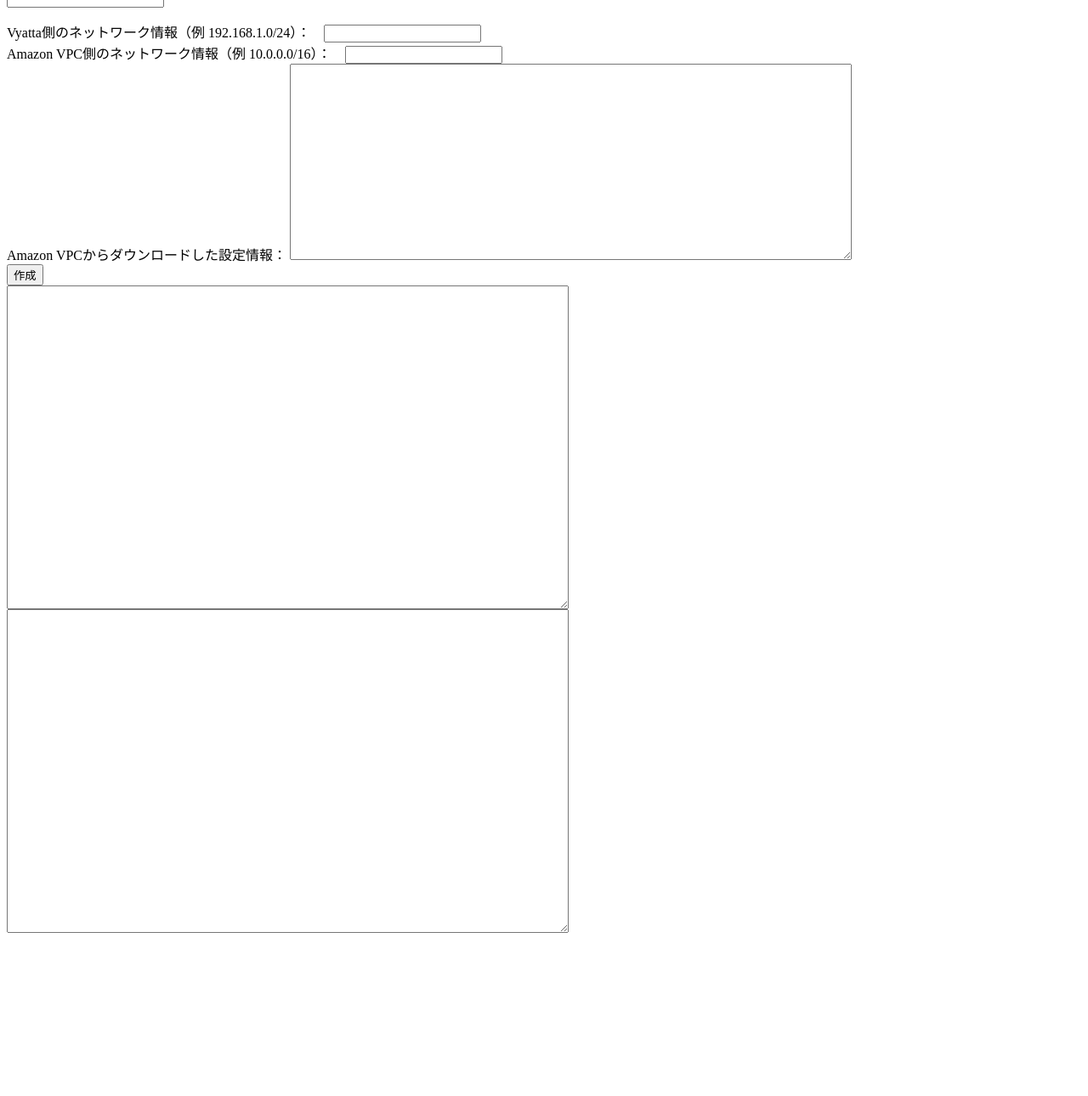
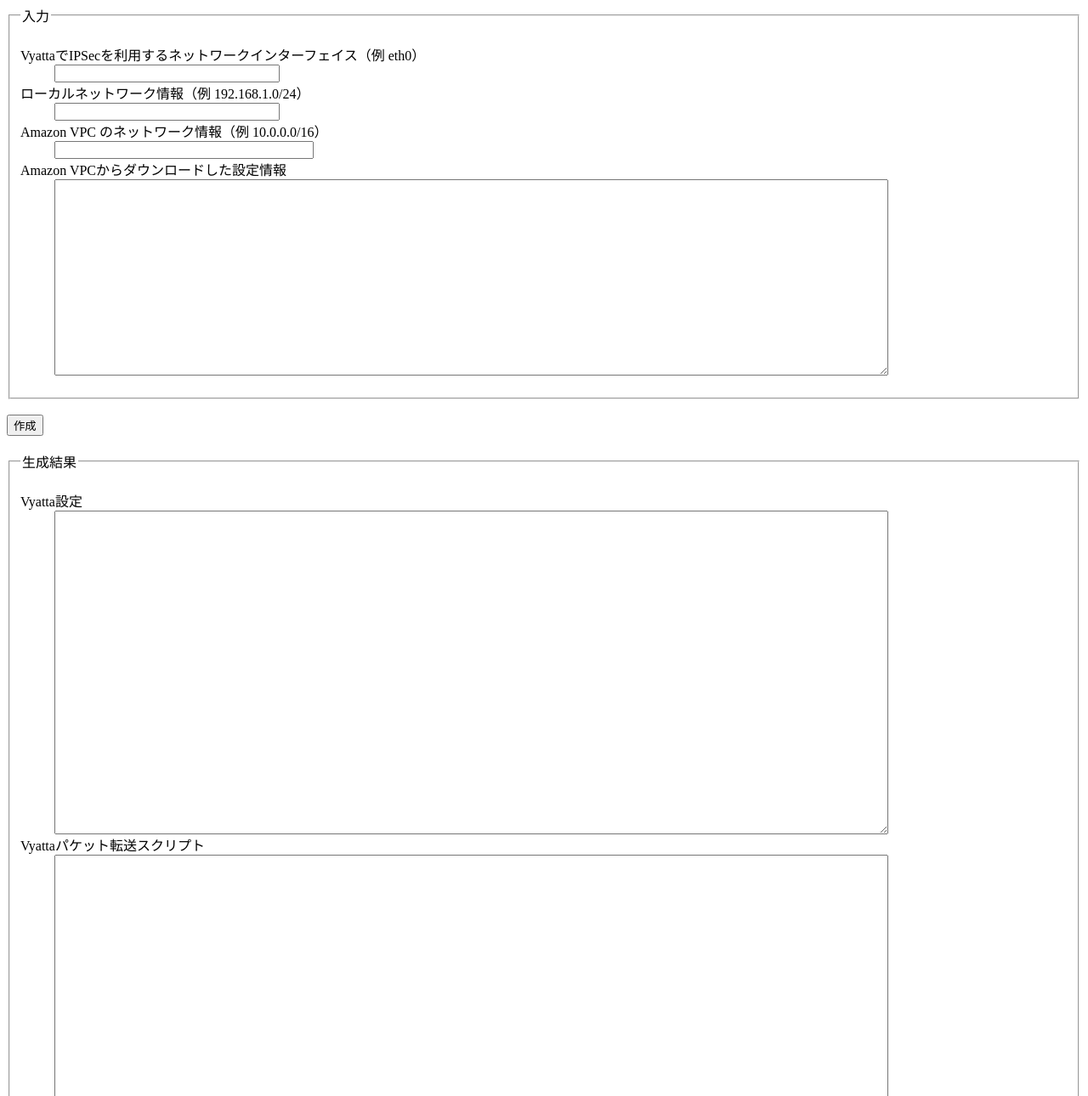
Before and after one commit to kikumoto/gen-vyatta-conf-for-vpc, a plain HTML site: page public_html/index.html in a window 1280 px wide. Shown: the part 60-1350 px from the top of the page at 85% size. Before the commit the page ends 1166 px from the top, so only its background shows below. Drawn offline with Linux system fonts and the light colour scheme.

Commit message:
Appearance of HTML is improved.

```diff
--- a/public_html/index.html
+++ b/public_html/index.html
@@ -6,33 +6,45 @@
 <script type="text/javascript" src="js/generator.js"></script>
 </head>
 <body>
-<div>
-<div>
-<p>Vyatta側でIPSecを利用するネットワークインターフェイス（例 eth0）</p>
-<p><input id="interface"></input></p>
-</div>
-<div>
-Vyatta側のネットワーク情報（例 192.168.1.0/24）：　<input id="local_subnet"></input>
-</div>
-<div>
-Amazon VPC側のネットワーク情報（例 10.0.0.0/16）：　<input id="remote_subnet"></input>
-</div>
-<div>
-Amazon VPCからダウンロードした設定情報：
-<textarea id="config" cols="80" rows="15">
-</textarea>
-</div>
+<h1>Vyatta Configuration Generator for Amazon VPC</h1>
+<fieldset>
+<legend>入力</legend>
+<dl>
+	<dt>VyattaでIPSecを利用するネットワークインターフェイス（例 eth0）</dt>
+	<dd><input id="interface" size="30" /></dd>
+
+	<dt>ローカルネットワーク情報（例 192.168.1.0/24）</dt>
+	<dd><input id="local_subnet" size="30" /></dd>
+
+	<dt>Amazon VPC のネットワーク情報（例 10.0.0.0/16）</dt>
+	<dd><input id="remote_subnet" size="35" /></dd>
+
+	<dt>Amazon VPCからダウンロードした設定情報</dt>
+	<dd><textarea id="config" cols="120" rows="15"></textarea></dd>
+</dl>
+</fieldset>
+
+<br/>
 <div><button id="generate">作成</button></div>
-<div>
-<textarea id="config_result" readonly cols="80" rows="25">
-</textarea>
-</div>
-<div>
-<textarea id="setupscript_result" readonly cols="80" rows="25">
-</textarea>
-</div>
-</div>
-<div>
+<br/>
+
+<fieldset>
+<legend>生成結果</legend>
+<dl>
+  <dt>Vyatta設定</dt>
+  <dd>
+    <textarea id="config_result" readonly cols="120" rows="25">
+    </textarea>
+  </dd>
+
+  <dt>Vyattaパケット転送スクリプト</dt>
+  <dd>
+    <textarea id="setupscript_result" readonly cols="120" rows="25">
+    </textarea>
+  </dd>
+</dl>
+</fieldset>
+
 <pre id="vyatta_config_template" style="display: none">
 interfaces {
     loopback lo {
@@ -145,8 +157,6 @@
     }
 }
 </pre>
-</div>
-<div>
 <pre id="vyatta_setupscript_template" style="display: none">
 #!/bin/sh
 BGP_LOCAL_IP_SUBNET1=TUNNEL1_INSIDE_CGW_IP/TUNNEL1_INSIDE_CGW_NETMASK
@@ -170,6 +180,8 @@
 ip xfrm policy update dir in src $VPC_CIDR dst $MY_LOCALSUBNET_IP tmpl src $VPN_2_IP dst $MY_WAN_IP proto esp level required mode tunnel
 
 </pre>
-</div>
+
+<hr/>
+2011.11.01
 </body>
 </html>
```
